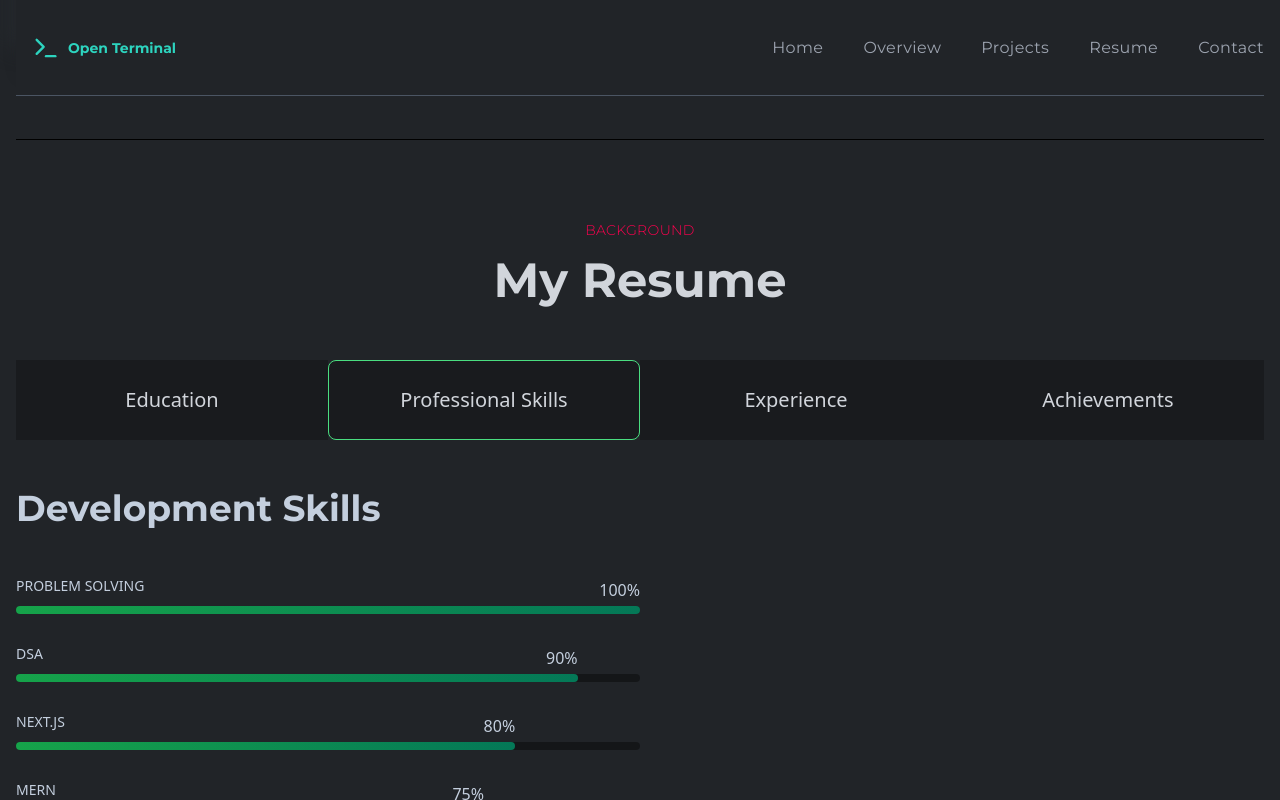
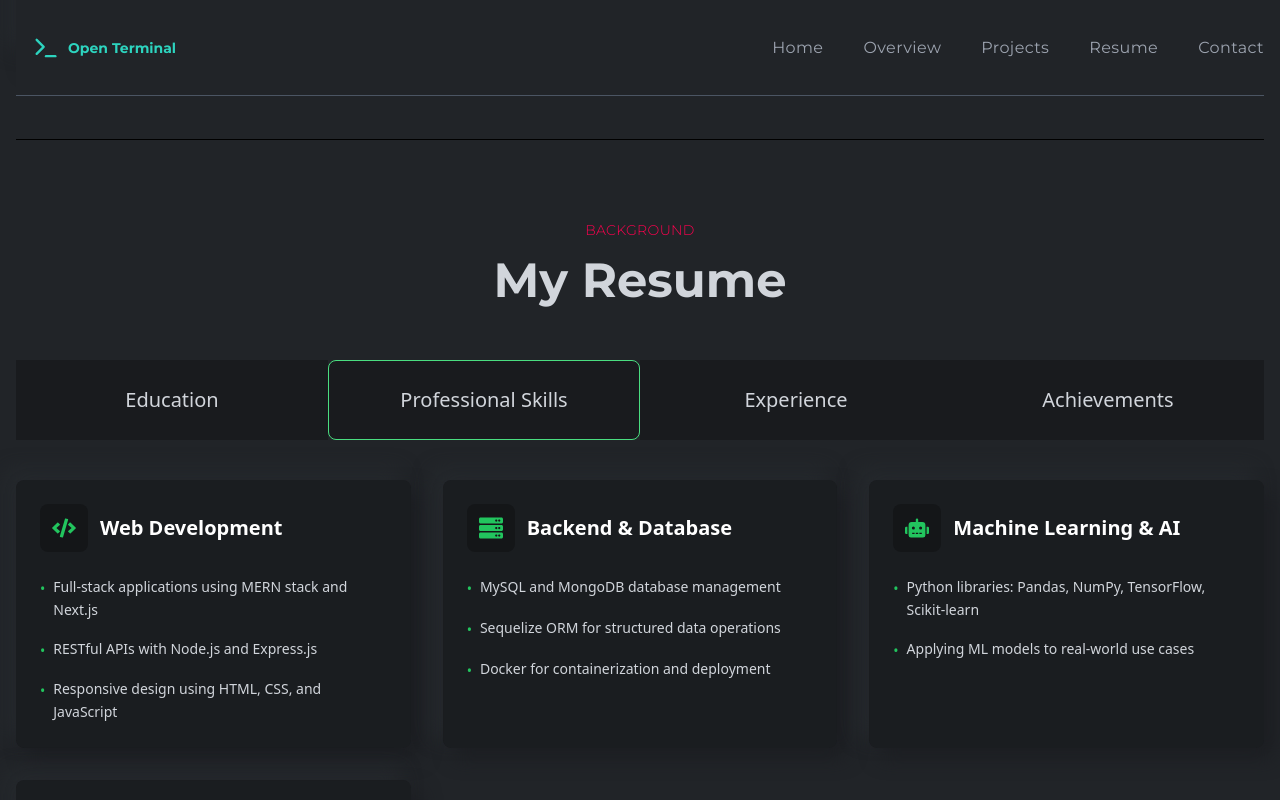
Before and after one commit to rasadregmi/portfolio-client, a React (Create React App) app: page / in a window 1280 px wide. Both pictures are taken after a click on the item "Professional Skills". Shown: the part 3019-3819 px from the top of the page. Built offline with nearby package versions, Linux system fonts and the light colour scheme.

Commit message:
Skills updated

```diff
--- a/src/components/resume/Skills.js
+++ b/src/components/resume/Skills.js
@@ -1,84 +1,88 @@
 import React from 'react'
 import { motion } from 'framer-motion';
+import { FaCode, FaServer, FaRobot, FaLaptopCode } from 'react-icons/fa';
+
+const SkillCategory = ({ title, skills, icon }) => {
+  return (
+    <div className="bg-black bg-opacity-20 p-6 rounded-lg hover:bg-opacity-30 transition-all duration-300 shadow-shadowOne h-full">
+      <div className="flex items-center gap-3 mb-6">
+        <div className="w-12 h-12 flex items-center justify-center rounded-lg bg-black bg-opacity-25">
+          <span className="text-green-500 text-2xl">{icon}</span>
+        </div>
+        <h3 className="text-xl font-bold text-white">{title}</h3>
+      </div>
+      <ul className="flex flex-col gap-4">
+        {skills.map((skill, index) => (
+          <li key={index} className="text-sm text-gray-300 leading-relaxed flex items-start">
+            <span className="text-green-500 mr-2 mt-0.5">•</span>
+            <span>{skill}</span>
+          </li>
+        ))}
+      </ul>
+    </div>
+  );
+};
 
 const Skills = () => {
+  const skillCategories = [
+    {
+      title: "Web Development",
+      icon: <FaCode />,
+      skills: [
+        "Full-stack applications using MERN stack and Next.js",
+        "RESTful APIs with Node.js and Express.js",
+        "Responsive design using HTML, CSS, and JavaScript"
+      ]
+    },
+    {
+      title: "Backend & Database",
+      icon: <FaServer />,
+      skills: [
+        "MySQL and MongoDB database management",
+        "Sequelize ORM for structured data operations",
+        "Docker for containerization and deployment"
+      ]
+    },
+    {
+      title: "Machine Learning & AI",
+      icon: <FaRobot />,
+      skills: [
+        "Python libraries: Pandas, NumPy, TensorFlow, Scikit-learn",
+        "Applying ML models to real-world use cases"
+      ]
+    },
+    {
+      title: "Programming Languages",
+      icon: <FaLaptopCode />,
+      skills: [
+        "Python, Java, C, C++",
+        "Git and GitHub for version control and collaboration"
+      ]
+    }
+  ];
+
   return (
     <motion.div
       initial={{ opacity: 0 }}
       animate={{ opacity: 1, transition: { duration: 0.5 } }}
-      className="w-full flex flex-col lgl:flex-row gap-10 lgl:gap-20"
+      className="w-full"
     >
-      <div className="w-full lgl:w-1/2">
-        <div className="py-12 font-titleFont flex flex-col gap-4">
-          <h2 className="text-3xl md:text-4xl font-bold">Development Skills</h2>
-        </div>
-        <div className="flex flex-col gap-6">
-          <div className="overflow-x-hidden">
-            <p className="text-sm uppercase font-medium">Problem Solving</p>
-            <span className="w-full h-2 bgOpacity rounded-md inline-flex mt-2">
-              <motion.span
-                initial={{ x: "-100%", opacity: 0 }}
-                animate={{ x: 0, opacity: 1 }}
-                transition={{ duration: 0.5, delay: 0.5 }}
-                className="w-full h-full bg-gradient-to-r from-green-600 to-emerald-700 rounded-md relative"
-              >
-                <span className="absolute -top-7 right-0">100%</span>
-              </motion.span>
-            </span>
-          </div>
-          <div className="overflow-x-hidden">
-            <p className="text-sm uppercase font-medium">DSA</p>
-            <span className="w-full h-2 bgOpacity rounded-md inline-flex mt-2">
-              <motion.span
-                initial={{ x: "-100%", opacity: 0 }}
-                animate={{ x: 0, opacity: 1 }}
-                transition={{ duration: 0.5, delay: 0.5 }}
-                className="w-[90%] h-full bg-gradient-to-r from-green-600 to-emerald-700 rounded-md relative"
-              >
-                <span className="absolute -top-7 right-0">90%</span>
-              </motion.span>
-            </span>
-          </div>
-          <div className="overflow-x-hidden">
-            <p className="text-sm uppercase font-medium">Next.js</p>
-            <span className="w-full h-2 bgOpacity rounded-md inline-flex mt-2">
-              <motion.span
-                initial={{ x: "-100%", opacity: 0 }}
-                animate={{ x: 0, opacity: 1 }}
-                transition={{ duration: 0.5, delay: 0.5 }}
-                className="w-[80%] h-full bg-gradient-to-r from-green-600 to-emerald-700 rounded-md relative"
-              >
-                <span className="absolute -top-7 right-0">80%</span>
-              </motion.span>
-            </span>
-          </div>
-          <div className="overflow-x-hidden">
-            <p className="text-sm uppercase font-medium">MERN</p>
-            <span className="w-full h-2 bgOpacity rounded-md inline-flex mt-2">
-              <motion.span
-                initial={{ x: "-100%", opacity: 0 }}
-                animate={{ x: 0, opacity: 1 }}
-                transition={{ duration: 0.5, delay: 0.5 }}
-                className="w-[75%] h-full bg-gradient-to-r from-green-600 to-emerald-700 rounded-md relative"
-              >
-                <span className="absolute -top-7 right-0">75%</span>
-              </motion.span>
-            </span>
-          </div>
-          <div className="overflow-x-hidden">
-            <p className="text-sm uppercase font-medium">Java</p>
-            <span className="w-full h-2 bgOpacity rounded-md inline-flex mt-2">
-              <motion.span
-                initial={{ x: "-100%", opacity: 0 }}
-                animate={{ x: 0, opacity: 1 }}
-                transition={{ duration: 0.5, delay: 0.5 }}
-                className="w-[90%] h-full bg-gradient-to-r from-green-600 to-emerald-700 rounded-md relative"
-              >
-                <span className="absolute -top-7 right-0">90%</span>
-              </motion.span>
-            </span>
-          </div>
-        </div>
+      <div className="grid grid-cols-1 lg:grid-cols-3 md:grid-cols-2 gap-8 pt-10">
+        {skillCategories.map((category, index) => (
+          <motion.div
+            key={index}
+            initial={{ y: 50, opacity: 0 }}
+            animate={{ y: 0, opacity: 1 }}
+            transition={{ duration: 0.5, delay: index * 0.1 }}
+            className={index === 4 ? "lg:col-span-3 md:col-span-2" : ""}
+          >
+            <SkillCategory
+              title={category.title}
+              skills={category.skills}
+              icon={category.icon}
+            />
+          </motion.div>
+        ))}
       </div>
     </motion.div>
   );
```
